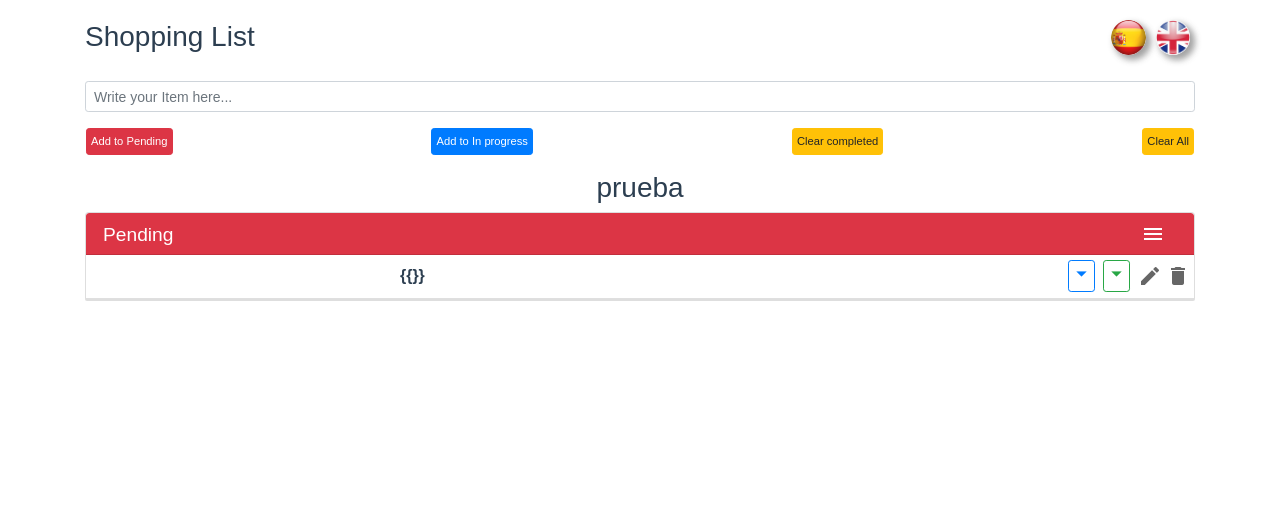
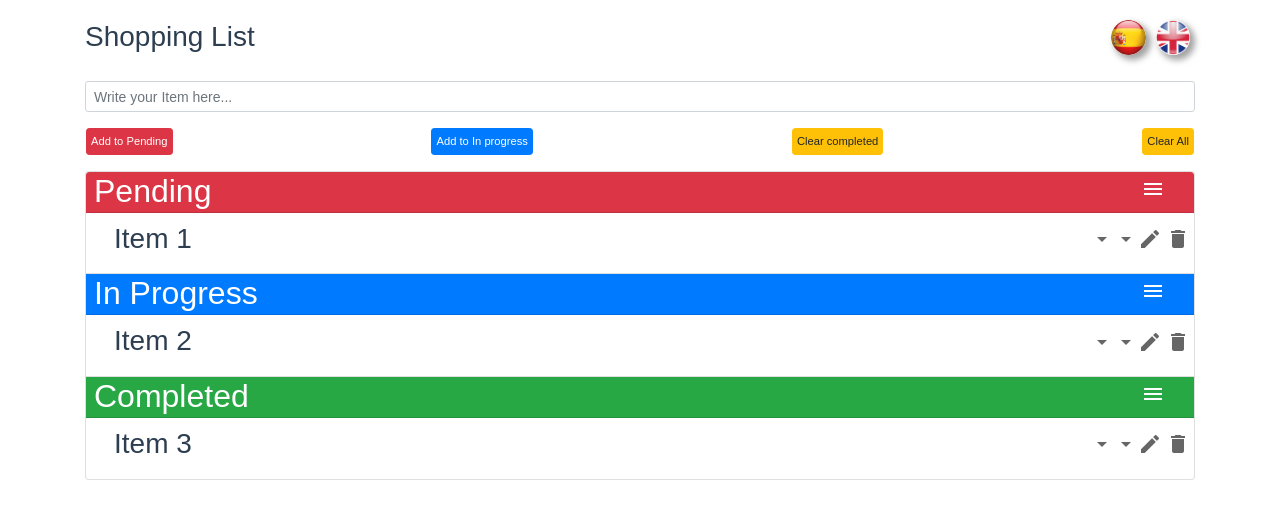
Before and after one commit to frankper2001/ShoppingList-VueCLI, a Vue app: page / in a window 1280 px wide. Shown: the top 516 px of the page. Built offline with nearby package versions, Linux system fonts and the light colour scheme.

Commit message:
add html list code

```diff
--- a/src/components/ListsComponent.vue
+++ b/src/components/ListsComponent.vue
@@ -1,25 +1,10 @@
 <template>
 	<div>
-		<h3>prueba</h3>
 		<div class="accordion" id="accordionList">
 			<div class="card card-pendientes">
-				<div
-					class="card-header bg-danger text-white  align-items-center py-0 pl-2"
-					id="headingOne"
-				>
-					<h2 class="mb-0">
-						<button
-							class="btn btn-sm btn-link"
-							type="button"
-							data-toggle="collapse"
-							data-target="#collapseOne"
-							aria-expanded="true"
-							aria-controls="collapseOne"
-							id="pending"
-						>
-							Pending
-						</button>
-					</h2>
+				<div class="card-header bg-danger text-white py-0 pl-2" id="headingOne">
+					<h2 class="mb-0">Pending</h2>
+
 					<button
 						class="btn btn-sm btn-link"
 						type="button"
@@ -28,7 +13,7 @@
 						aria-expanded="true"
 						aria-controls="collapseOne"
 					>
-						<i class="material-icons float-right mb-0">menu</i>
+						<i class="material-icons mb-0">menu</i>
 					</button>
 				</div>
 				<div
@@ -36,29 +21,87 @@
 					class="collapse show  align-items-center py-0"
 					aria-labelledby="headingOne"
 					data-parent="#accordionList"
-
 				>
-					<div class="card-body float-left mr-auto pl-2">
-						<b>{{}}</b>
+					<div class="card-body mr-auto ">
+						<h3 class="float-left  pl-2">Item 1</h3>
 					</div>
-					<button
-						type="button"
-						class="btn btn-sm btn-outline-primary float-right mr-2"
-					>
-						<span class="material-icons">arrow_drop_down</span></button
-					><button
-						type="button"
-						class="btn btn-sm btn-outline-success float-right mr-2"
-					>
-						<span class="material-icons">arrow_drop_down</span></button
-					><i class="material-icons float-right mr-1">create</i
-					><i class="material-icons float-right mr-1">delete</i>
+					<div>
+						<i class="material-icons">arrow_drop_down</i>
+						<i class="material-icons">arrow_drop_down</i>
+						<i class="material-icons mr-1">create</i>
+						<i class="material-icons mr-1">delete</i>
+					</div>
 				</div>
 			</div>
 
-			<div class="card card-proceso"></div>
+			<div class="card card-proceso">
+				<div class="card-header bg-primary text-white py-0 pl-2" id="headingTwo">
+					<h2 class="mb-0">In Progress</h2>
 
-			<div class="card card-completadas mb-5"></div>
+					<button
+						class="btn btn-sm btn-link"
+						type="button"
+						data-toggle="collapse"
+						data-target="#collapseTwo"
+						aria-expanded="true"
+						aria-controls="collapseTwo"
+					>
+						<i class="material-icons mb-0">menu</i>
+					</button>
+				</div>
+				<div
+					id="collapseTwo"
+					class="collapse show  align-items-center py-0"
+					aria-labelledby="headingTwo"
+					data-parent="#accordionList"
+				>
+					<div class="card-body mr-auto ">
+						<h3 class="float-left  pl-2">Item 2</h3>
+					</div>
+					<div>
+						<i class="material-icons">arrow_drop_down</i>
+						<i class="material-icons">arrow_drop_down</i>
+						<i class="material-icons mr-1">create</i>
+						<i class="material-icons mr-1">delete</i>
+					</div>
+				</div>
+			</div>
+
+			<div class="card card-completadas mb-5">
+				<div
+					class="card-header bg-success text-white py-0 pl-2"
+					id="headingThree"
+				>
+					<h2 class="mb-0">Completed</h2>
+
+					<button
+						class="btn btn-sm btn-link"
+						type="button"
+						data-toggle="collapse"
+						data-target="#collapseThree"
+						aria-expanded="true"
+						aria-controls="collapseThree"
+					>
+						<i class="material-icons mb-0">menu</i>
+					</button>
+				</div>
+				<div
+					id="collapseThree"
+					class="collapse show  align-items-center py-0"
+					aria-labelledby="headingThree"
+					data-parent="#accordionList"
+				>
+					<div class="card-body mr-auto ">
+						<h3 class="float-left  pl-2">Item 3</h3>
+					</div>
+					<div>
+						<i class="material-icons">arrow_drop_down</i>
+						<i class="material-icons">arrow_drop_down</i>
+						<i class="material-icons mr-1">create</i>
+						<i class="material-icons mr-1">delete</i>
+					</div>
+				</div>
+			</div>
 		</div>
 	</div>
 </template>
@@ -69,24 +112,24 @@
 		data() {
 			return {
 				item: {
-					text: ''
+					text: '',
 				},
 				items: [
 					{
-						text: 'producto 01'
-					}
-				]
-			}
+						text: 'producto 01',
+					},
+				],
+			};
 		},
 		methods: {
 			addItem() {
 				let { text } = this.item;
 				this.items.push({
-					text
-				})
-			}
-		}
-	}
+					text,
+				});
+			},
+		},
+	};
 </script>
 
 <style scoped></style>
```
